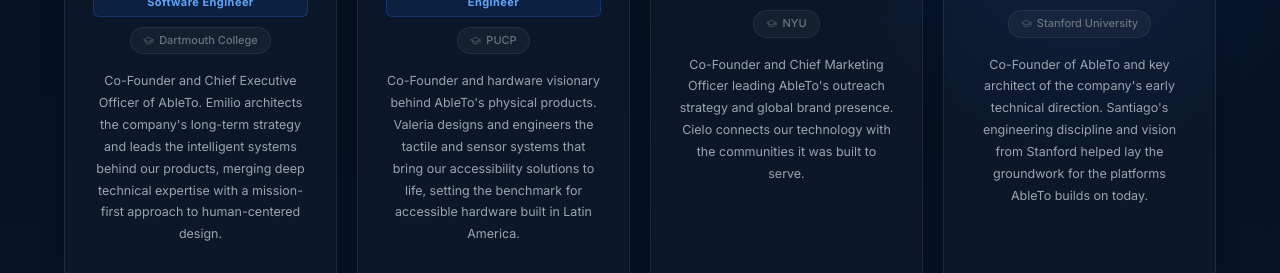
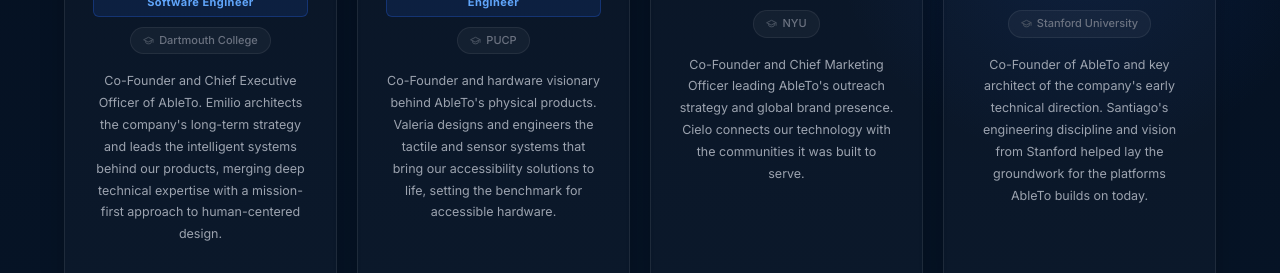
Before and after one commit to emiliodaza/ableto-app, a React (Vite) app: page /team in a window 1280 px wide. Shown: the part 679-952 px from the top of the page. Built offline with nearby package versions, Linux system fonts and the light colour scheme.

Commit message:
Team: update Valeria's bio to remove geographic reference
Co-Authored-By: Claude Sonnet 4.6 <noreply@anthropic.com>

```diff
--- a/src/data/teamData.js
+++ b/src/data/teamData.js
@@ -62,12 +62,12 @@ export const members = [
     bio: 'Co-founded AbleTo with a vision to make assistive hardware accessible to all. Leads the design and engineering of our physical accessibility devices from concept through production.',
     bioEs: 'Co-fundó AbleTo con la visión de hacer el hardware asistivo accesible para todos. Lidera el diseño y la ingeniería de nuestros dispositivos de accesibilidad física desde el concepto hasta la producción.',
     bios: {
-      executive: 'Co-Founder and hardware visionary behind AbleTo\'s physical products. Valeria designs and engineers the tactile and sensor systems that bring our accessibility solutions to life, setting the benchmark for accessible hardware built in Latin America.',
-      founders: 'Co-founded AbleTo to prove that world-class assistive hardware can be built in Latin America. Leads all hardware R&D from concept through production.',
+      executive: 'Co-Founder and hardware visionary behind AbleTo\'s physical products. Valeria designs and engineers the tactile and sensor systems that bring our accessibility solutions to life, setting the benchmark for accessible hardware.',
+      founders: 'Co-founded AbleTo to prove that world-class assistive hardware can be built across New York and Lima. Leads all hardware R&D from concept through production.',
     },
     biosEs: {
-      executive: 'Co-Fundadora y visionaria del hardware físico de AbleTo. Valeria diseña e ingenia los sistemas táctiles y de sensores que dan vida a nuestras soluciones de accesibilidad, estableciendo el estándar para el hardware asistivo construido en América Latina.',
-      founders: 'Co-fundó AbleTo para demostrar que el hardware asistivo de clase mundial puede construirse en América Latina. Lidera toda la I+D de hardware desde el concepto hasta la producción.',
+      executive: 'Co-Fundadora y visionaria del hardware físico de AbleTo. Valeria diseña e ingenia los sistemas táctiles y de sensores que dan vida a nuestras soluciones de accesibilidad, estableciendo el estándar para el hardware asistivo.',
+      founders: 'Co-fundó AbleTo para demostrar que el hardware asistivo de clase mundial puede construirse en Nueva York y Lima. Lidera toda la I+D de hardware desde el concepto hasta la producción.',
     },
     photo: '',
     linkedin: '',
```
